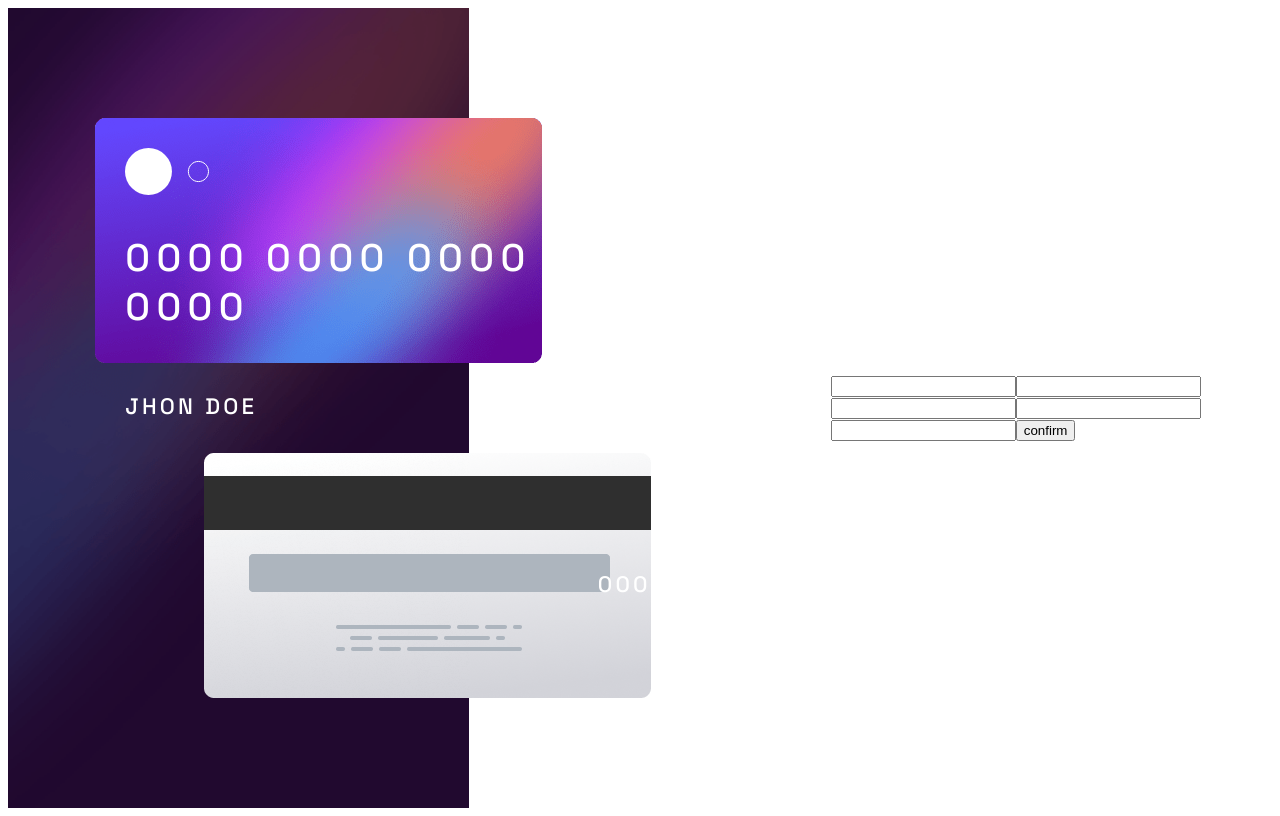
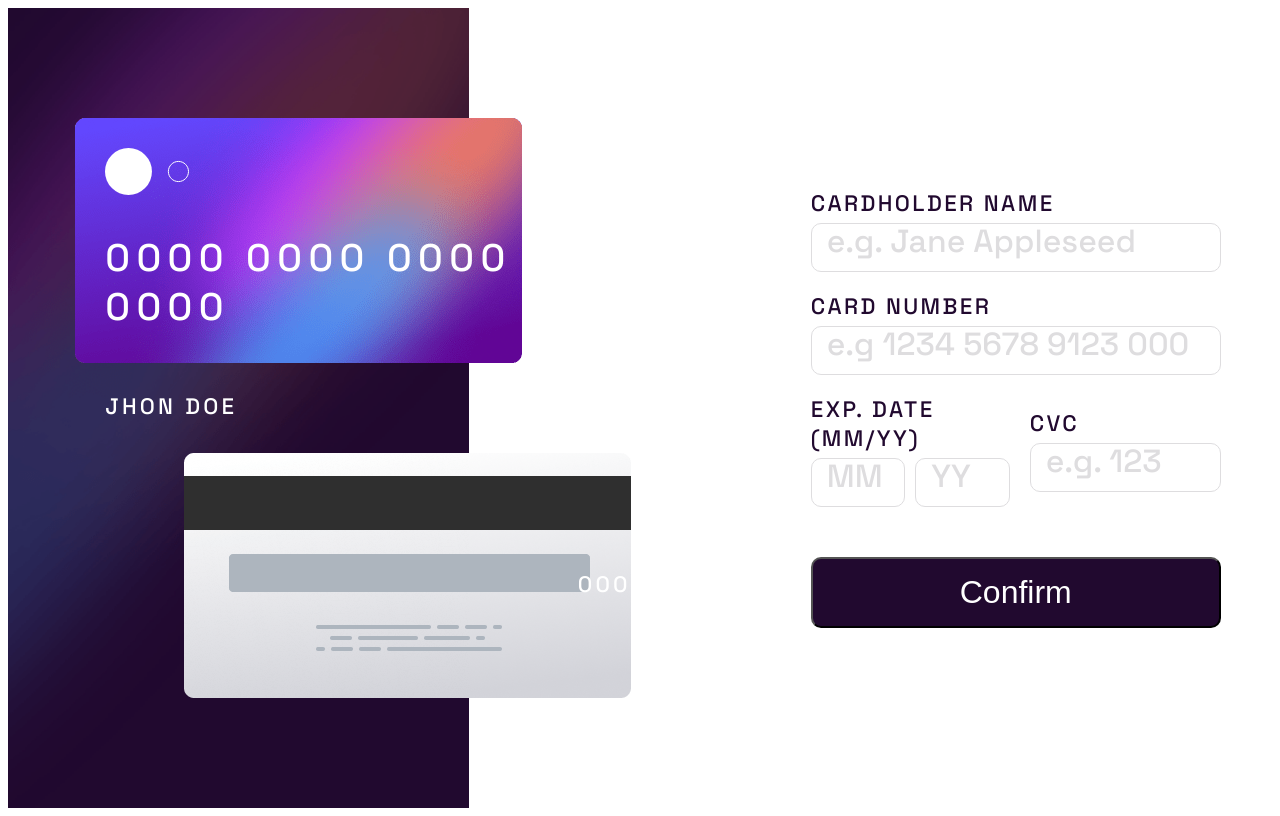
Before and after one commit to edilan-ribeiro/fm-interactive-card, a Next.js app: page / in a window 1280 px wide. Built offline with nearby package versions, Linux system fonts and the light colour scheme.

Commit message:
Style update
- form style added

```diff
--- a/src/components/Form/Form.tsx
+++ b/src/components/Form/Form.tsx
@@ -3,38 +3,107 @@ import styled from 'styled-components'
 export const Form = () => {
 	return (
 		<FormSide>
-			<Label />
-			<InputField type="name" />
-			<Label />
-			<InputField type="card number" />
-			<ExpireField>
-				<Label />
-				<InputField type="expire date month" />
-				<InputField type="expire date year" />
-			</ExpireField>
-			<Label />
-			<InputField type="CVC" />
+			<Labels htmlFor="name">cardholder name</Labels>
+			<InputField type="name" id="name" placeholder="e.g. Jane Appleseed" />
+			<Labels htmlFor="cardNumber">card number</Labels>
+			<InputField
+				type="card number"
+				id="cardNumber"
+				placeholder="e.g 1234 5678 9123 000"
+			/>
+			<SecurityFields>
+				<ExpireField>
+					<Labels htmlFor="month">exp. date (mm/yy)</Labels>
+					<div>
+						<InputField type="expire date month" id="month" placeholder="MM" />
+						<InputField type="expire date year" id="year" placeholder="YY" />
+					</div>
+				</ExpireField>
+
+				<CvcField>
+					<Labels htmlFor="cvc">CVC</Labels>
+					<InputField type="CVC" id="cvc" placeholder="e.g. 123" />
+				</CvcField>
+			</SecurityFields>
+
 			<ConfirmButton>confirm</ConfirmButton>
 		</FormSide>
 	)
 }
 
 const FormSide = styled.form`
+    display: flex;
+	flex-direction: column;
+	text-transform: uppercase;
+	width: 410px;
+`
+
+const Labels = styled.label`
+	font-size: 1.4rem;
+	letter-spacing: 0.15rem;
+	color: #21092f;
+	margin-bottom: 5px;
+`
+
+const InputField = styled.input`
+	margin-bottom: 20px;
+	font-family: var(--font-spaceG);
+	padding: 15px;
+	border-radius: 10px;
+	border: 1px solid #dedddf;
+
+
+	&::placeholder{
+		font-size: 2rem;
+		color: #dedddf;
+	}
+
+	&:focus{
+		outline: none;
+		padding: 15px;
+		border: double 1px transparent;
+		border-radius: 7px;
+		background-image: linear-gradient(white, white),
+		linear-gradient(to right, #6448fe, #600594);
+		background-origin: border-box;
+		background-clip: padding-box, border-box;
+
+	}
+`
+
+const SecurityFields = styled.div`
+	display: flex;
+	gap: 20px;
+	align-items: center;
+`
+
+const ExpireField = styled.div`
+	width: 50%;
+
+	div {
+		display: flex;
+		gap: 10px;
+		margin-top: 5px;
+	}
+
+	input {
+		width: 50%;
+	}
 
 `
 
-const Label = styled.label`
-
-`
-
-const ExpireField = styled.div`
-
-`
-
-const InputField = styled.input`
-
+const CvcField = styled.div`
+	display: flex;
+	flex-direction: column;
 `
 
 const ConfirmButton = styled.button`
-
+    background-color: #21092f;
+	color: #FFF;
+	border-radius: 10px;
+	text-transform: capitalize;
+	font-size: 2rem;
+	padding: 15px 0;
+	text-align: center;
+	margin-top: 30px;
 `
```
